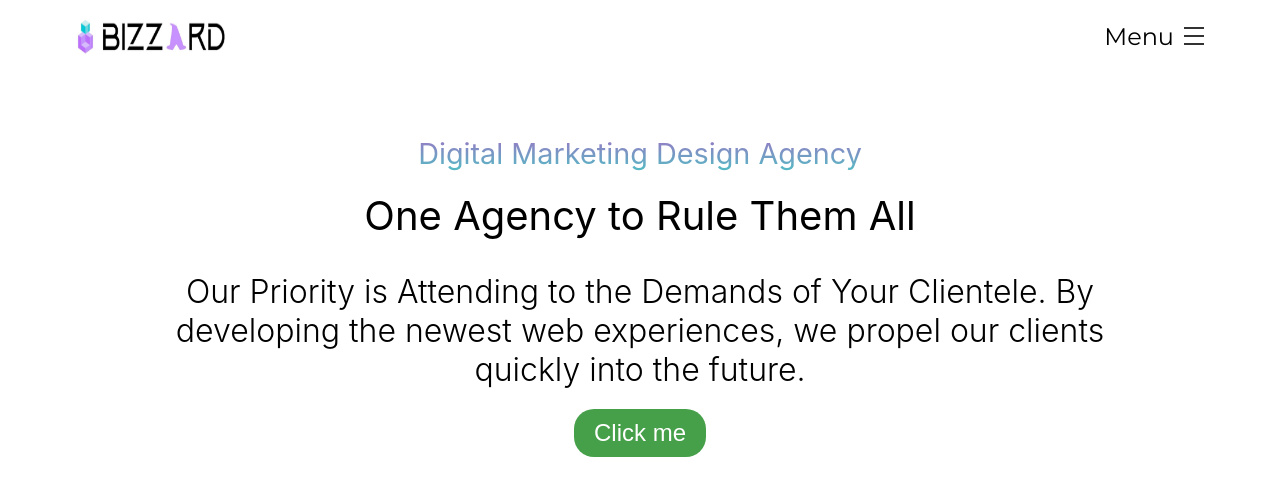
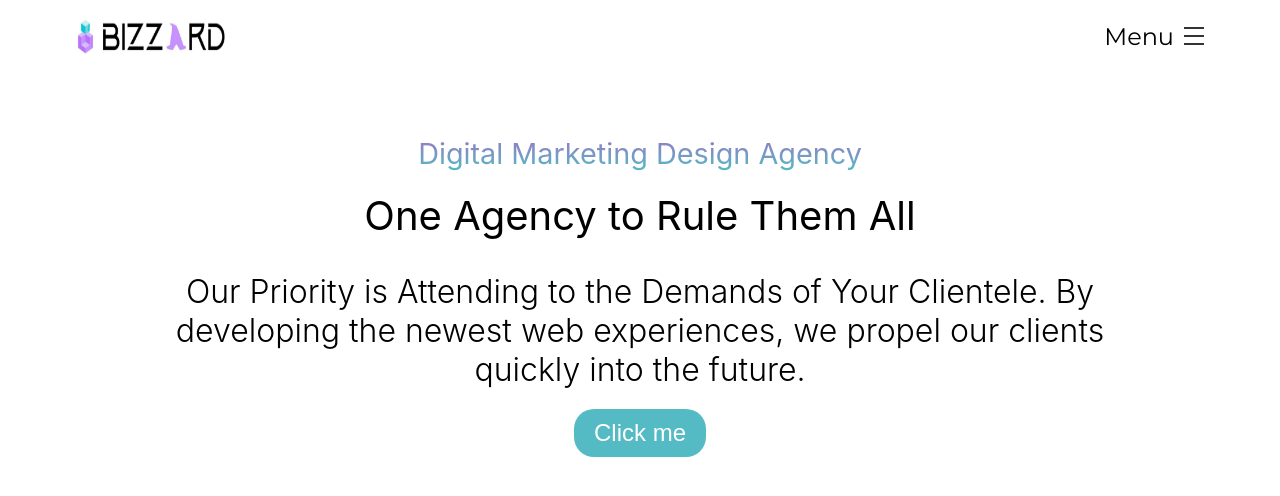
Before and after one commit to Bizzard123/Bizzard123.github.io, a React (Create React App) app: page / in a window 1280 px wide. In both pictures the pointer is over the button "Click me". Shown: the top 496 px of the page. Built offline with nearby package versions, Linux system fonts and the light colour scheme.

Commit message:
minor fix

```diff
--- a/src/App.css
+++ b/src/App.css
@@ -144,5 +144,5 @@
 }
 
 .centered-button:hover {
-  background-color: #45a049; /* Change background color on hover */
+  background-color: #54bbc4; /* Change background color on hover */
 }
```
